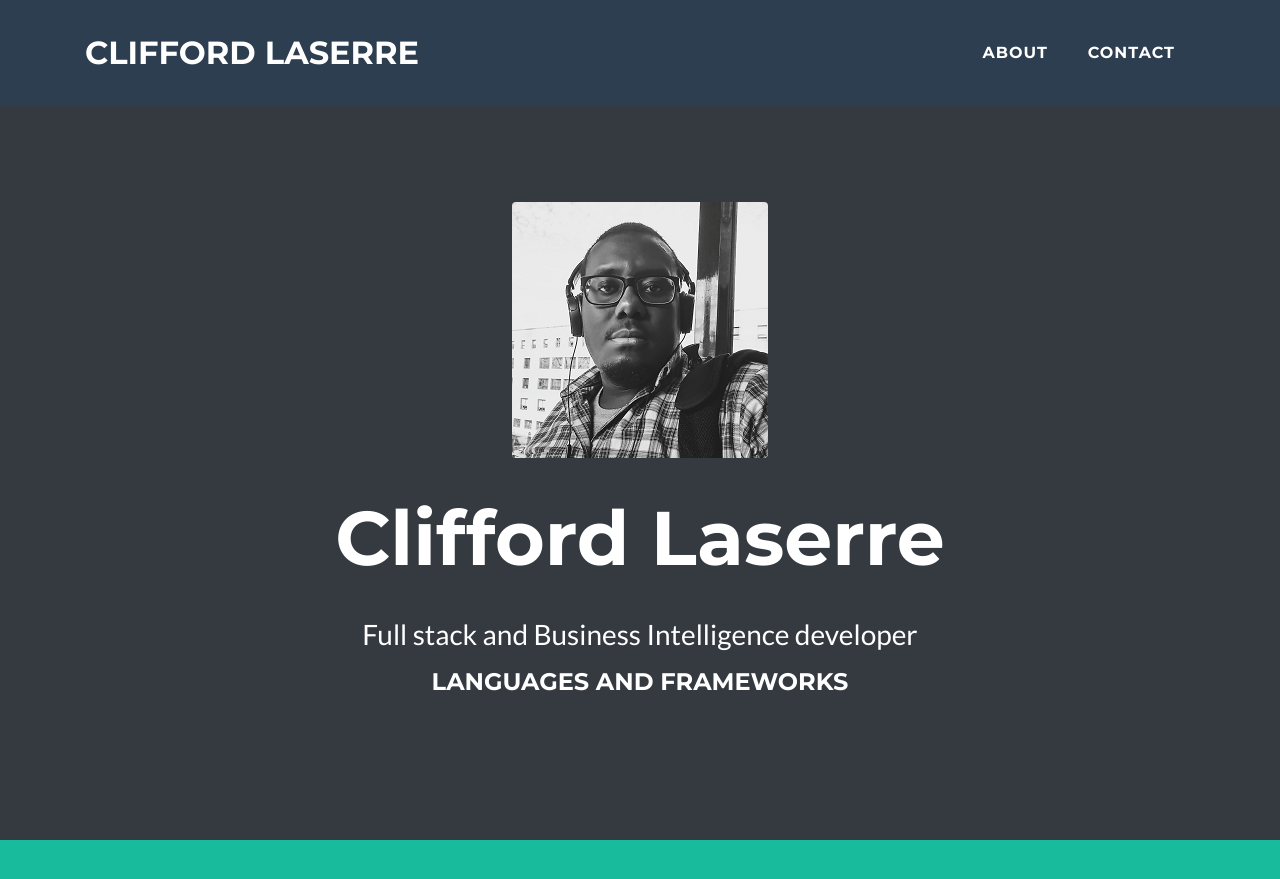
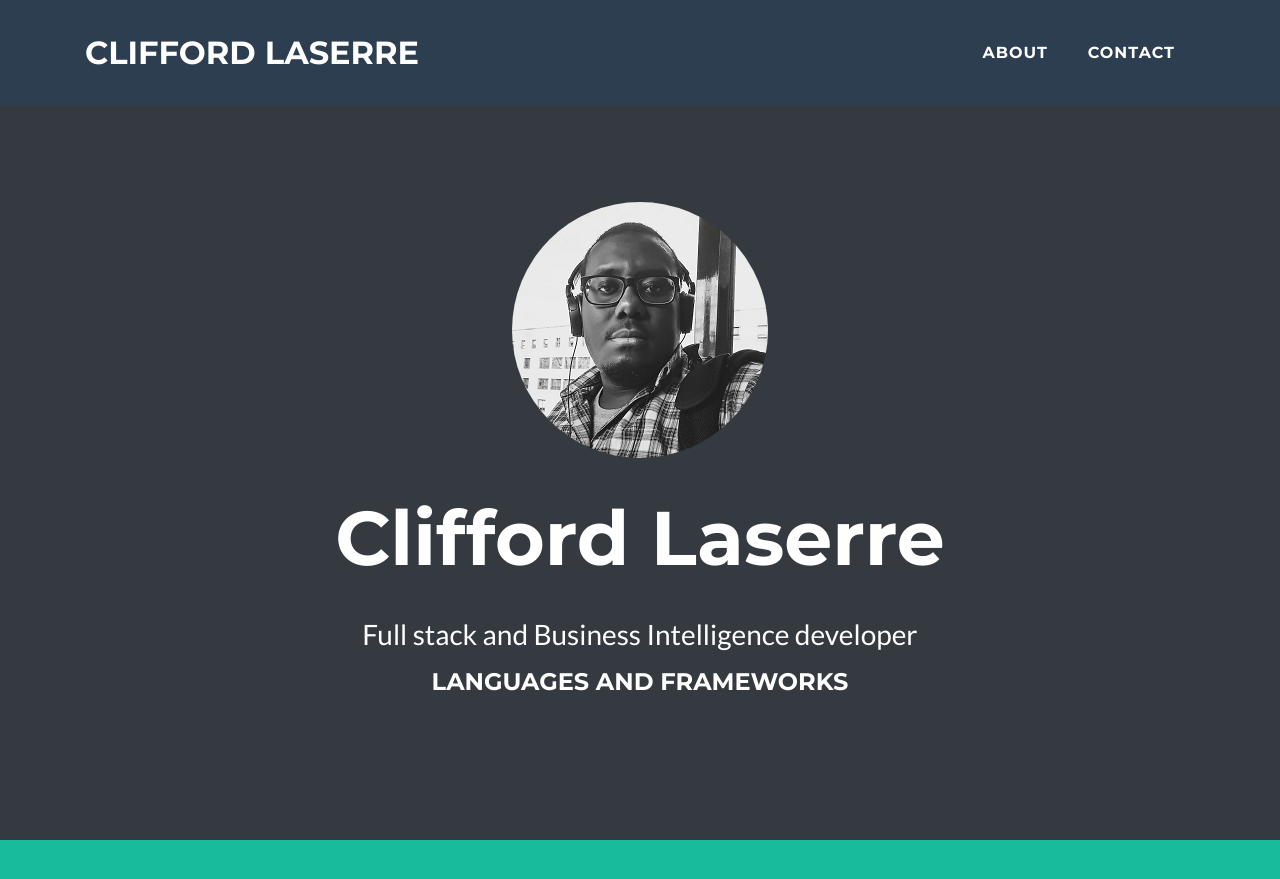
Before and after one commit to claserre9/claserre9.github.io, a Jekyll site: the page built from index.html, in a window 1280 px wide and 900 px high. Shown: the top 879 px of the window. Built offline with Jekyll 4.4.1, drawn with Linux system fonts in a browser that asks for light colours.

Commit message:
Update index.html

```diff
--- a/index.html
+++ b/index.html
@@ -3,7 +3,8 @@ layout: default
 ---
 
 <header class="masthead bg-dark text-white text-center">
-    <div class="container"><img class="img-fluid d-block mx-auto mb-5 rounded"
+    <div class="container"><img
+            class="img-fluid d-block mx-auto mb-5 rounded-circle"
             src="assets/img/profile.png">
         <h1 class="mb-5">Clifford Laserre</h1>
         <h2 class="font-weight-light mb-0">Full stack and Business Intelligence
```
